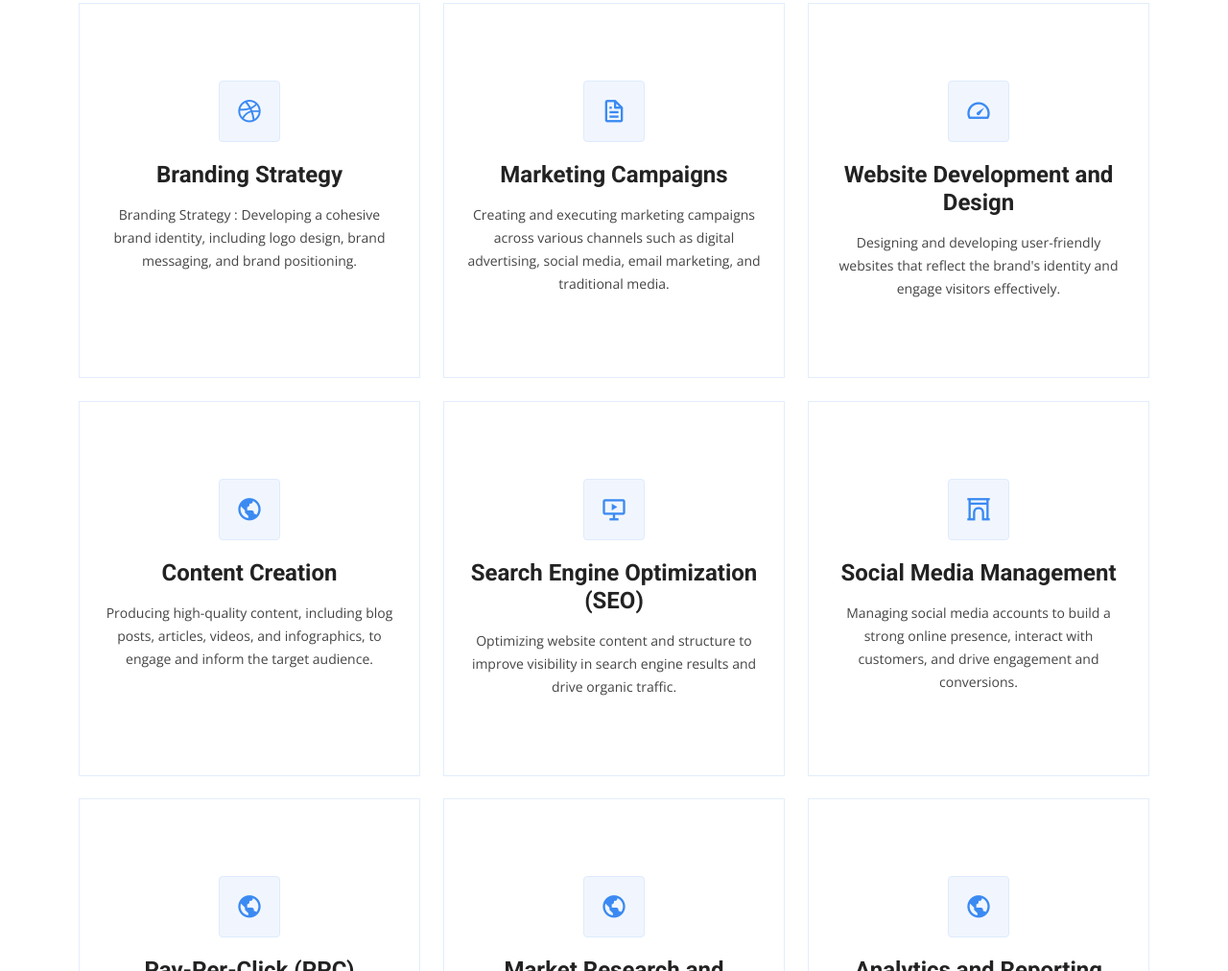
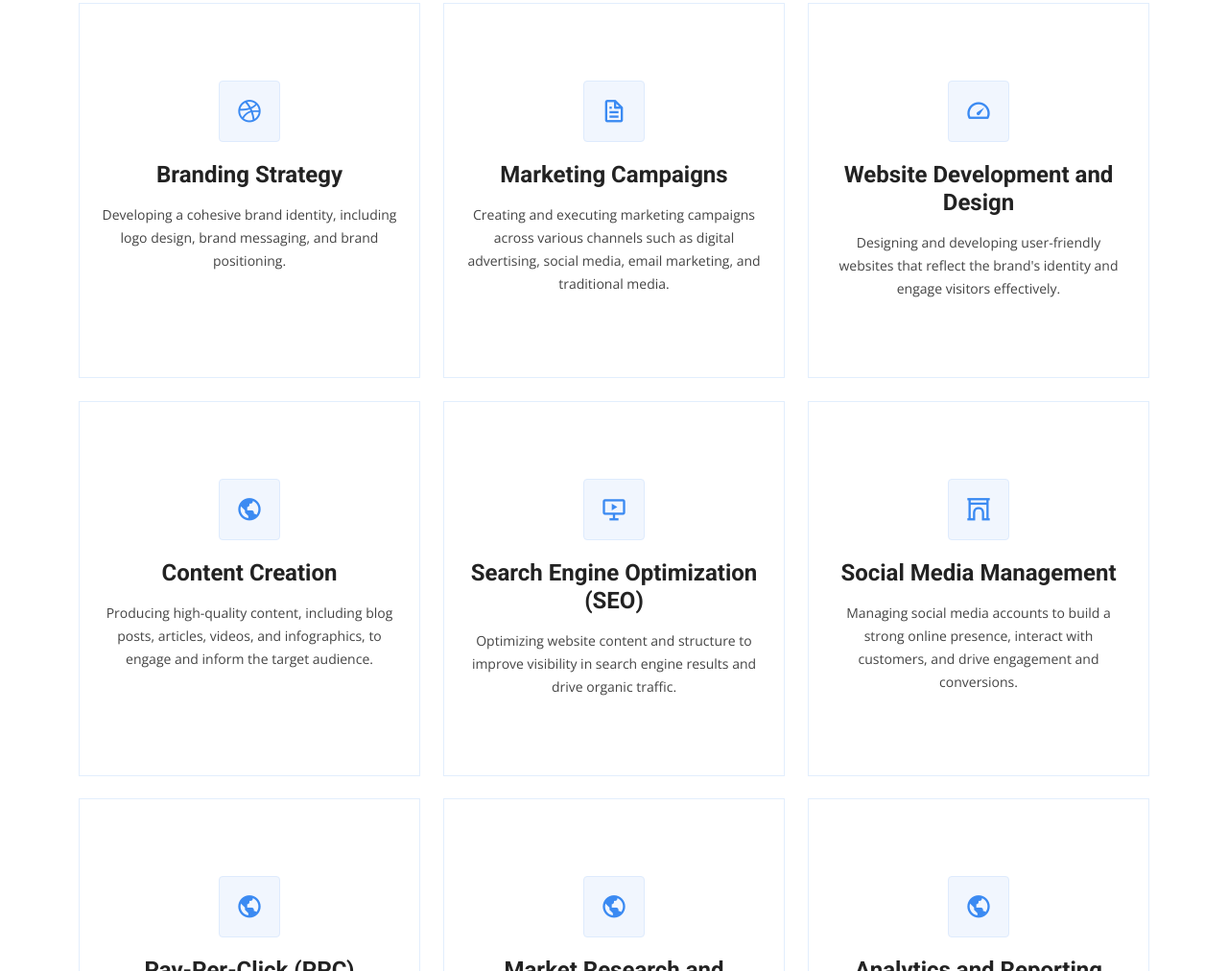
Before and after one commit to FasalThoufeeq/onedeals-business, a plain HTML site: page Onedeals-business/index.html in a window 1280 px wide. Shown: the part 2896-3908 px from the top of the page at 96% size. Drawn offline with nearby package versions, Linux system fonts and the light colour scheme.

Commit message:
glitch solved1

```diff
--- a/Onedeals-business/index.html
+++ b/Onedeals-business/index.html
@@ -383,7 +383,7 @@
                 <div class="icon"><i class="bx bxl-dribbble"></i></div>
                 <h4><a href="">Branding Strategy</a></h4>
                 <p>
-                  Branding Strategy : Developing a cohesive brand identity,
+                  Developing a cohesive brand identity,
                   including logo design, brand messaging, and brand positioning.
                 </p>
               </div>
```
